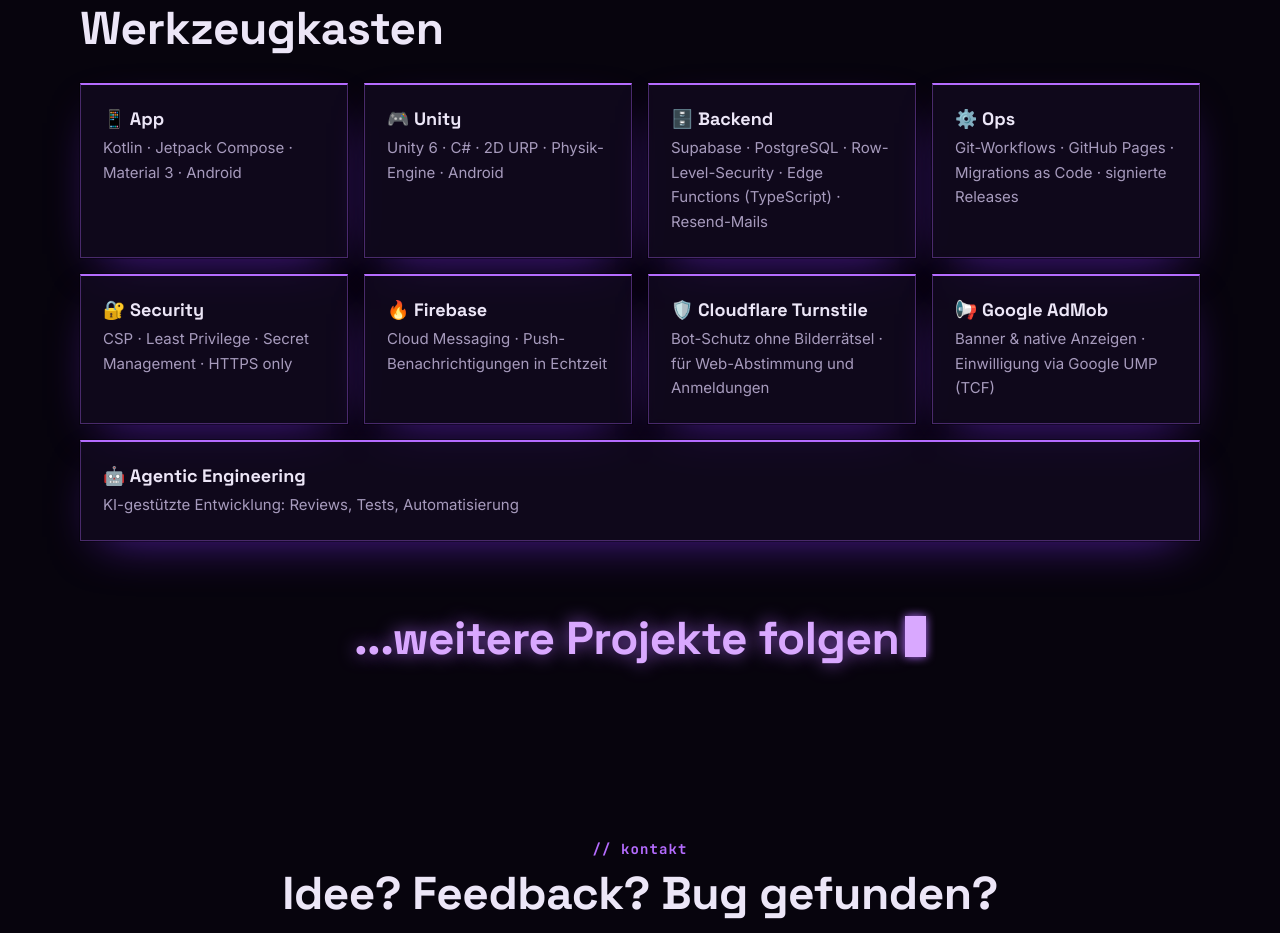
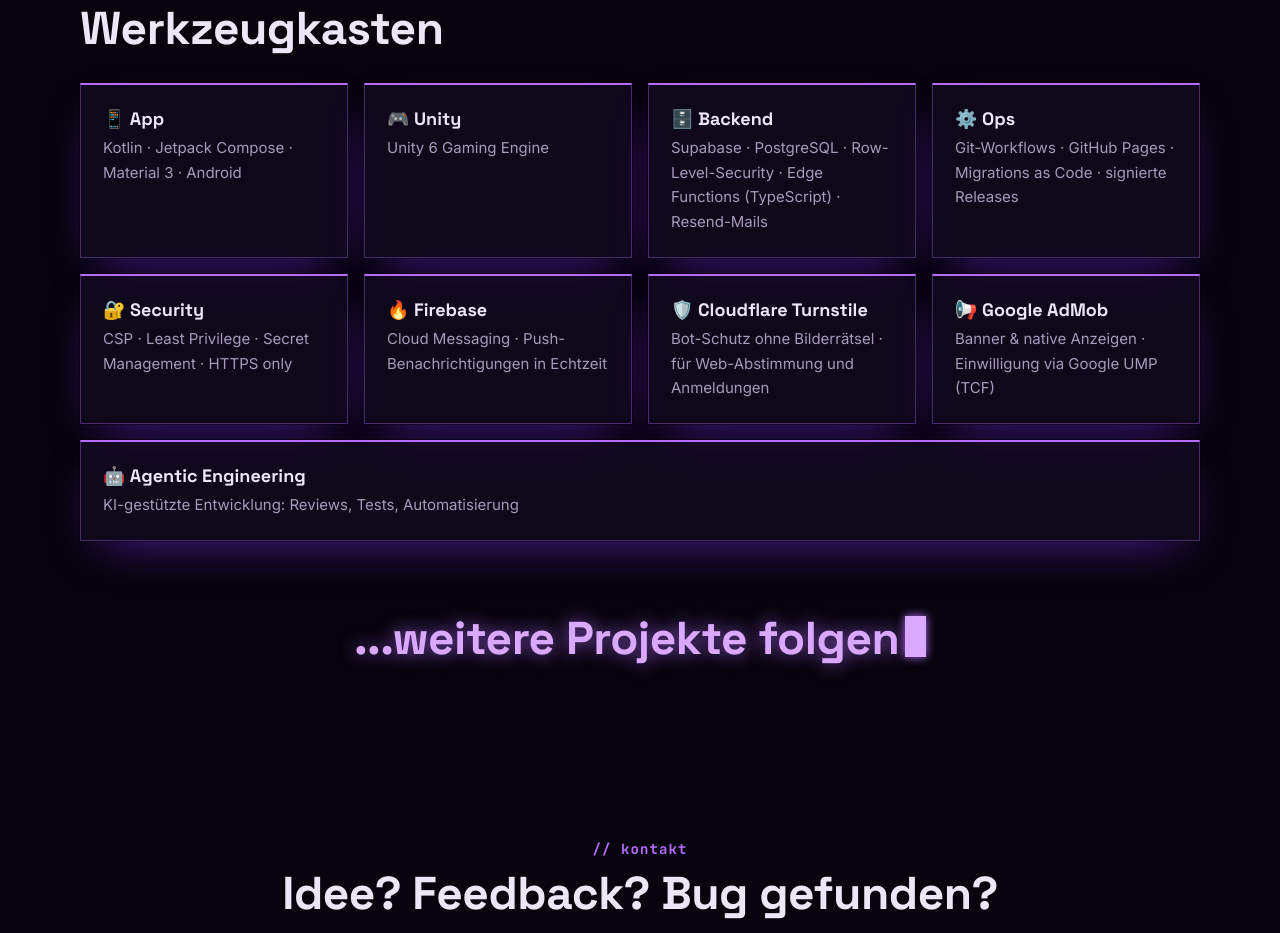
Before and after one commit to LuTekOps/lutekops-web, a plain HTML site: page index.html in a window 1280 px wide. Shown: the part 4534-5467 px from the top of the page. Drawn offline with Linux system fonts and the light colour scheme.

Commit message:
Stack: Unity card text 'Unity 6 Gaming Engine'
Co-Authored-By: Claude Opus 5.5 <noreply@anthropic.com>
Claude-Session: https://claude.ai/code/session_01Mys5NCGUFLWUQVvxMNbmjb

```diff
--- a/index.html
+++ b/index.html
@@ -162,7 +162,7 @@
     <h2>Werkzeugkasten</h2>
     <div class="stack">
       <div class="card"><h3>📱 App</h3><p>Kotlin · Jetpack Compose · Material 3 · Android</p></div>
-      <div class="card"><h3>🎮 Unity</h3><p>Unity 6 · C# · 2D URP · Physik-Engine · Android</p></div>
+      <div class="card"><h3>🎮 Unity</h3><p>Unity 6 Gaming Engine</p></div>
       <div class="card"><h3>🗄️ Backend</h3><p>Supabase · PostgreSQL · Row-Level-Security · Edge Functions (TypeScript) · Resend-Mails</p></div>
       <div class="card"><h3>⚙️ Ops</h3><p>Git-Workflows · GitHub Pages · Migrations as Code · signierte Releases</p></div>
       <div class="card"><h3>🔐 Security</h3><p>CSP · Least Privilege · Secret Management · HTTPS only</p></div>
```
